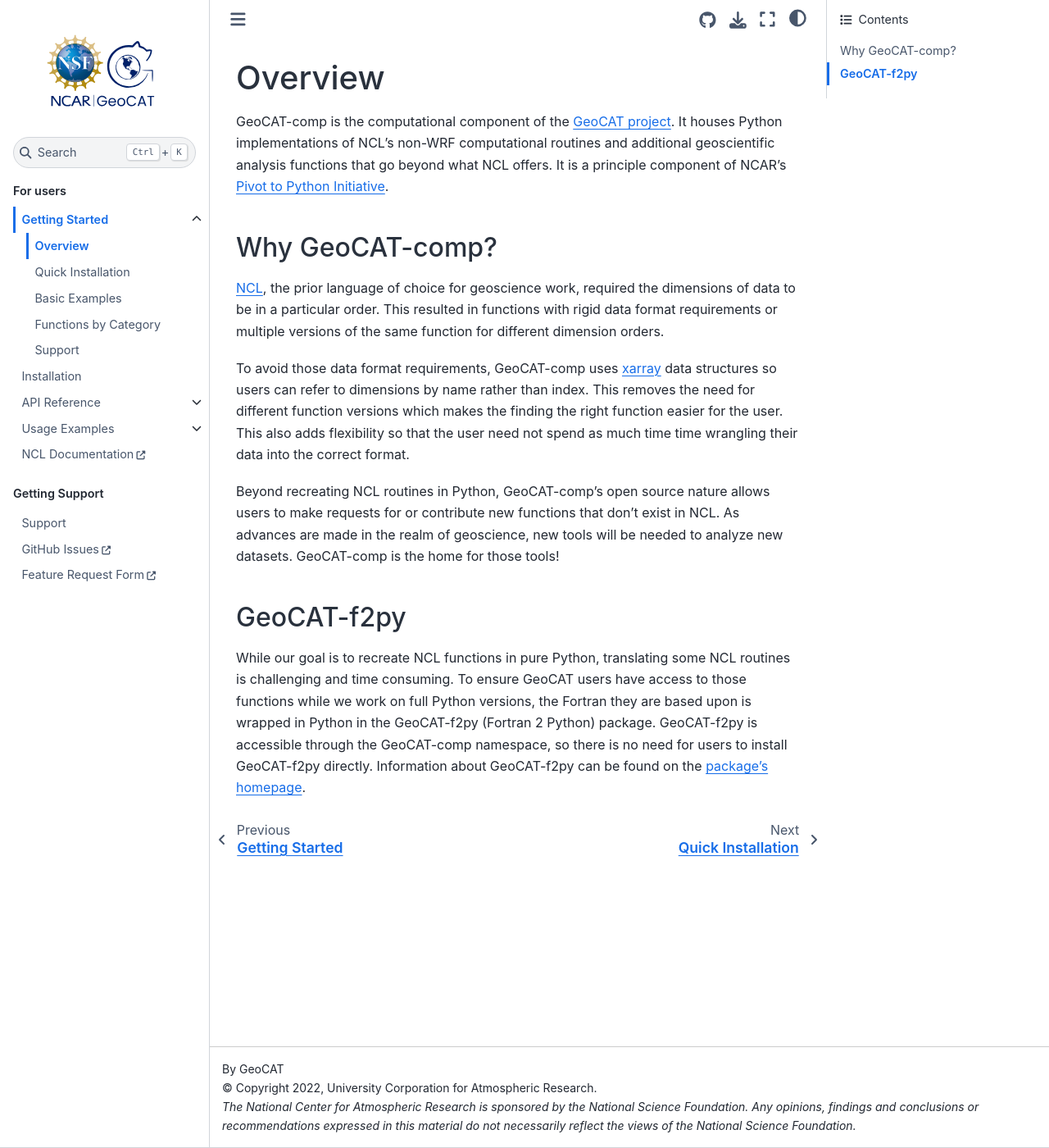
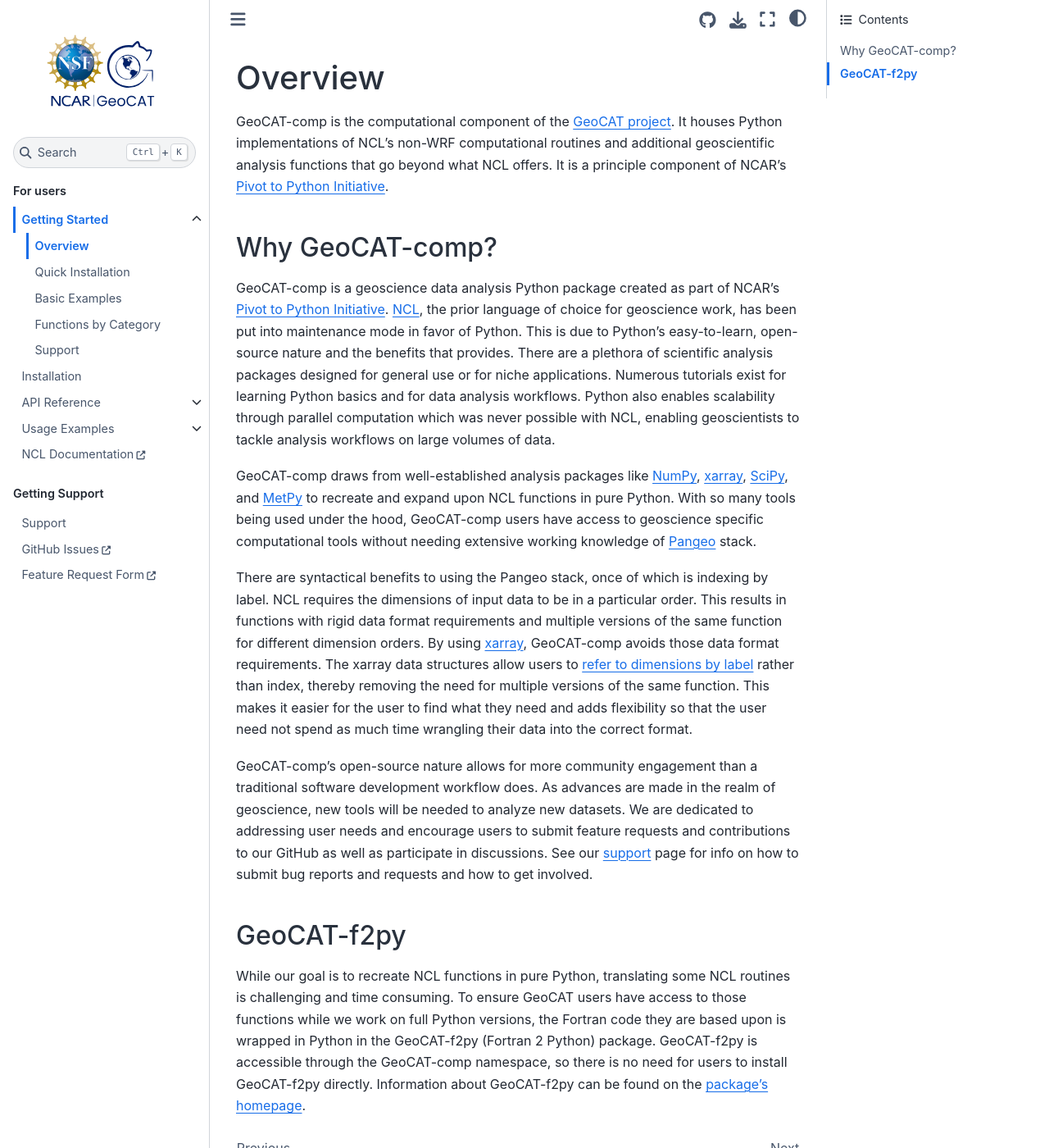
Before and after one commit to NCAR/geocat-comp, a Sphinx documentation site: the page built from docs/getting_started/overview.rst, in a window 1280 px wide and 1400 px high. Shown: the whole window at 82% size. Built offline with Sphinx 7.4.7 and the Sphinx Book theme 1.1.4, drawn with Linux system fonts in a browser that asks for light colours; pages that are not in the unit, such as notebooks, are missing from menus.

Commit message:
Addressed Orhan's suggestions for overview content

```diff
--- a/docs/getting_started/overview.rst
+++ b/docs/getting_started/overview.rst
@@ -10,23 +10,36 @@
 
 Why GeoCAT-comp?
 ----------------
-`NCL <https://www.ncl.ucar.edu/>`_, the prior language of choice for geoscience work, required the dimensions of data to
-be in a particular order. This resulted in functions with rigid data format requirements or multiple versions of the
-same function for different dimension orders.
+GeoCAT-comp is a geoscience data analysis Python package created as part of NCAR's `Pivot to Python Initiative <https://www.ncl.ucar.edu/Document/Pivot_to_Python/>`_.
+`NCL <https://www.ncl.ucar.edu/>`_, the prior language of choice for geoscience work, has been put into maintenance mode
+in favor of Python. This is due to Python's easy-to-learn, open-source nature and the benefits that provides. There are
+a plethora of scientific analysis packages designed for general use or for niche applications. Numerous tutorials exist
+for learning Python basics and for data analysis workflows. Python also enables scalability through parallel computation
+which was never possible with NCL, enabling geoscientists to tackle analysis workflows on large volumes of data.
 
-To avoid those data format requirements, GeoCAT-comp uses `xarray <https://docs.xarray.dev/en/stable/getting-started-guide/why-xarray.html#what-labels-enable>`_
-data structures so users can refer to dimensions by name rather than index. This removes the need for different function
-versions which makes the finding the right function easier for the user. This also adds flexibility so that the user
-need not spend as much time time wrangling their data into the correct format.
+GeoCAT-comp draws from well-established analysis packages like `NumPy <https://numpy.org/>`_, `xarray <https://docs.xarray.dev/>`_,
+`SciPy <https://scipy.org/>`_, and `MetPy <https://unidata.github.io/MetPy/>`_ to recreate and expand upon NCL
+functions in pure Python. With so many tools being used under the hood, GeoCAT-comp users have access to geoscience
+specific computational tools without needing extensive working knowledge of `Pangeo <https://pangeo.io/>`_ stack.
 
-Beyond recreating NCL routines in Python, GeoCAT-comp's open source nature allows users to make requests for or contribute
-new functions that don't exist in NCL. As advances are made in the realm of geoscience, new tools will be needed to
-analyze new datasets. GeoCAT-comp is the home for those tools!
+There are syntactical benefits to using the Pangeo stack, once of which is indexing by label. NCL requires the
+dimensions of input data to be in a particular order. This results in functions with rigid data format requirements and
+multiple versions of the same function for different dimension orders. By using `xarray <https://docs.xarray.dev/>`_,
+GeoCAT-comp avoids those data format requirements. The xarray data structures allow users to
+`refer to dimensions by label <https://docs.xarray.dev/en/stable/getting-started-guide/why-xarray.html#what-labels-enable>`_
+rather than index, thereby removing the need for multiple versions of the same function. This makes it easier for the
+user to find what they need and adds flexibility so that the user need not spend as much time wrangling their data
+into the correct format.
+
+GeoCAT-comp's open-source nature allows for more community engagement than a traditional software development workflow
+does. As advances are made in the realm of geoscience, new tools will be needed to analyze new datasets. We are dedicated
+to addressing user needs and encourage users to submit feature requests and contributions to our GitHub as well as
+participate in discussions. See our `support <support>`_ page for info on how to submit bug reports and requests and how to get involved.
 
 GeoCAT-f2py
 -----------
 While our goal is to recreate NCL functions in pure Python, translating some NCL routines is challenging and time
-consuming. To ensure GeoCAT users have access to those functions while we work on full Python versions, the Fortran
+consuming. To ensure GeoCAT users have access to those functions while we work on full Python versions, the Fortran code
 they are based upon is wrapped in Python in the GeoCAT-f2py (Fortran 2 Python) package. GeoCAT-f2py is accessible
 through the GeoCAT-comp namespace, so there is no need for users to install GeoCAT-f2py directly. Information about
 GeoCAT-f2py can be found on the `package's homepage <https://geocat-f2py.readthedocs.io/en/latest/#>`_.
```
